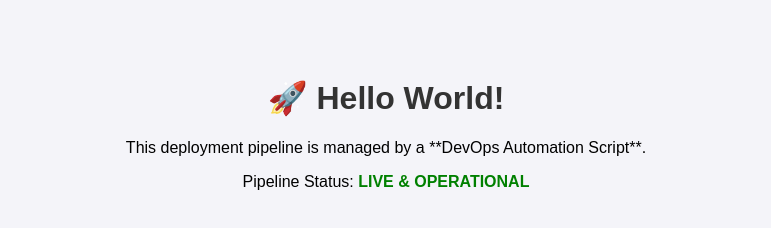
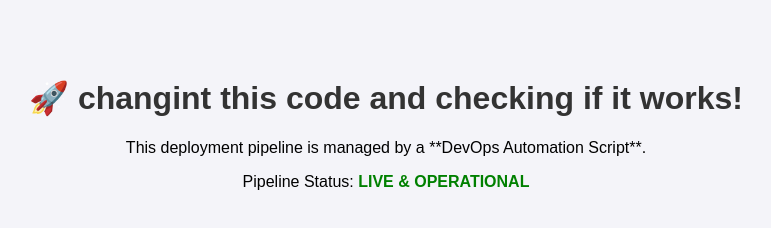
Before and after one commit to ItzVerse-dev/myfirstproject, a plain HTML site: page index.html in a window 1280 px wide. Shown: the whole page, without its empty margins (254-1025 px from the left). Drawn offline with Linux system fonts and the light colour scheme.

Commit message:
Update index.html

```diff
--- a/index.html
+++ b/index.html
@@ -10,7 +10,7 @@
     </style>
 </head>
 <body>
-    <h1>🚀 Hello World!</h1>
+    <h1>🚀 changint this code and checking if it works!</h1>
     <p>This deployment pipeline is managed by a **DevOps Automation Script**.</p>
     <p>Pipeline Status: <span class="status">LIVE & OPERATIONAL</span></p>
 </body>
```
